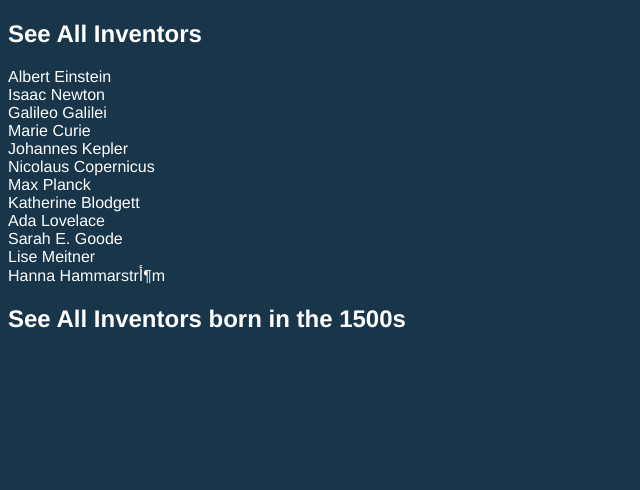
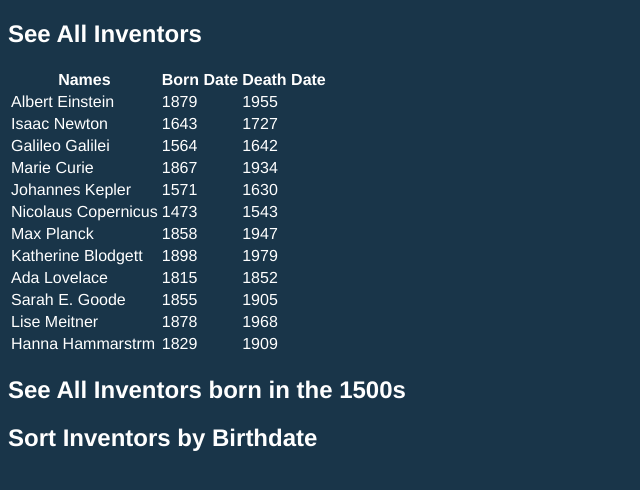
Before and after one commit to MAshrafM/JS_Vanilla_30, a plain HTML site: page 04_JSArray/index.html in a window 1280 px wide. Both pictures are taken after a click on the element "See All Inventors". Shown: the whole page, without its empty margins (0-640 px from the left). Drawn offline with Linux system fonts and the light colour scheme.

Commit message:
functions

```diff
--- a/04_JSArray/app.js
+++ b/04_JSArray/app.js
@@ -12,22 +12,35 @@
       { first: 'Ada', last: 'Lovelace', year: 1815, passed: 1852 },
       { first: 'Sarah E.', last: 'Goode', year: 1855, passed: 1905 },
       { first: 'Lise', last: 'Meitner', year: 1878, passed: 1968 },
-      { first: 'Hanna', last: 'Hammarstrأ¶m', year: 1829, passed: 1909 }
+      { first: 'Hanna', last: 'Hammarstrm', year: 1829, passed: 1909 }
     ];
 
   let btn = document.getElementById("btn1");
   let cont_1 = document.getElementById("cont_1");
+  let getNames = inventor => `${inventor.first} ${inventor.last}`;
   btn.onclick = function(){
-    const fullNames = inventors.map(inventor => `${inventor.first} ${inventor.last}`);
-    console.log(fullNames);
-    cont_1.innerHTML = fullNames.join('<br>');
+    const fullNames = inventors.map(getNames);
+    //cont_1.innerHTML = fullNames.join('<br>');
+    let block = "<table><thead><tr><th>Names</th><th>Born Date</th><th>Death Date</th></tr></thead><tbody>"
+    for(let i = 0; i < inventors.length; i++){
+      block += `<tr><td>${fullNames[i]}</td><td>${inventors[i].year}</td><td>${inventors[i].passed}</td></tr>`;
+    }
+    block += "</tbody></table>";
+    cont_1.innerHTML = block;
   }
 
   let btn2 = document.getElementById("btn2");
   let cont_2 = document.getElementById("cont_2");
   btn2.onclick = function(){
-    const fifteen = inventors.filter(inventor => (inventor.year >= 1500 && inventor.year < 1600)).map(inventor => `${inventor.first} ${inventor.last}`);
-    console.log(fifteen);
+    const fifteen = inventors.filter(inventor => (inventor.year >= 1500 && inventor.year < 1600)).map(getNames);
     cont_2.innerHTML = fifteen.join('<br>');
   }
+
+  let btn3 = document.getElementById("btn3");
+  let cont_3 = document.getElementById("cont_3");
+  btn3.onclick = function(){
+    const fifteen = inventors.sort((a, b) => a.year > b.year ? 1 : -1).map(getNames);
+    cont_3.innerHTML = fifteen.join('<br>');
+  }
+
 })();
--- a/04_JSArray/index.html
+++ b/04_JSArray/index.html
@@ -16,6 +16,11 @@
       <h2 id="btn2">See All Inventors born in the 1500s</h2>
       <p id="cont_2"></p>
     </div>
+
+    <div class="sec">
+      <h2 id="btn3">Sort Inventors by Birthdate</h2>
+      <p id="cont_3"></p>
+    </div>
   </div>
 
   <script src="app.js"></script>
```
